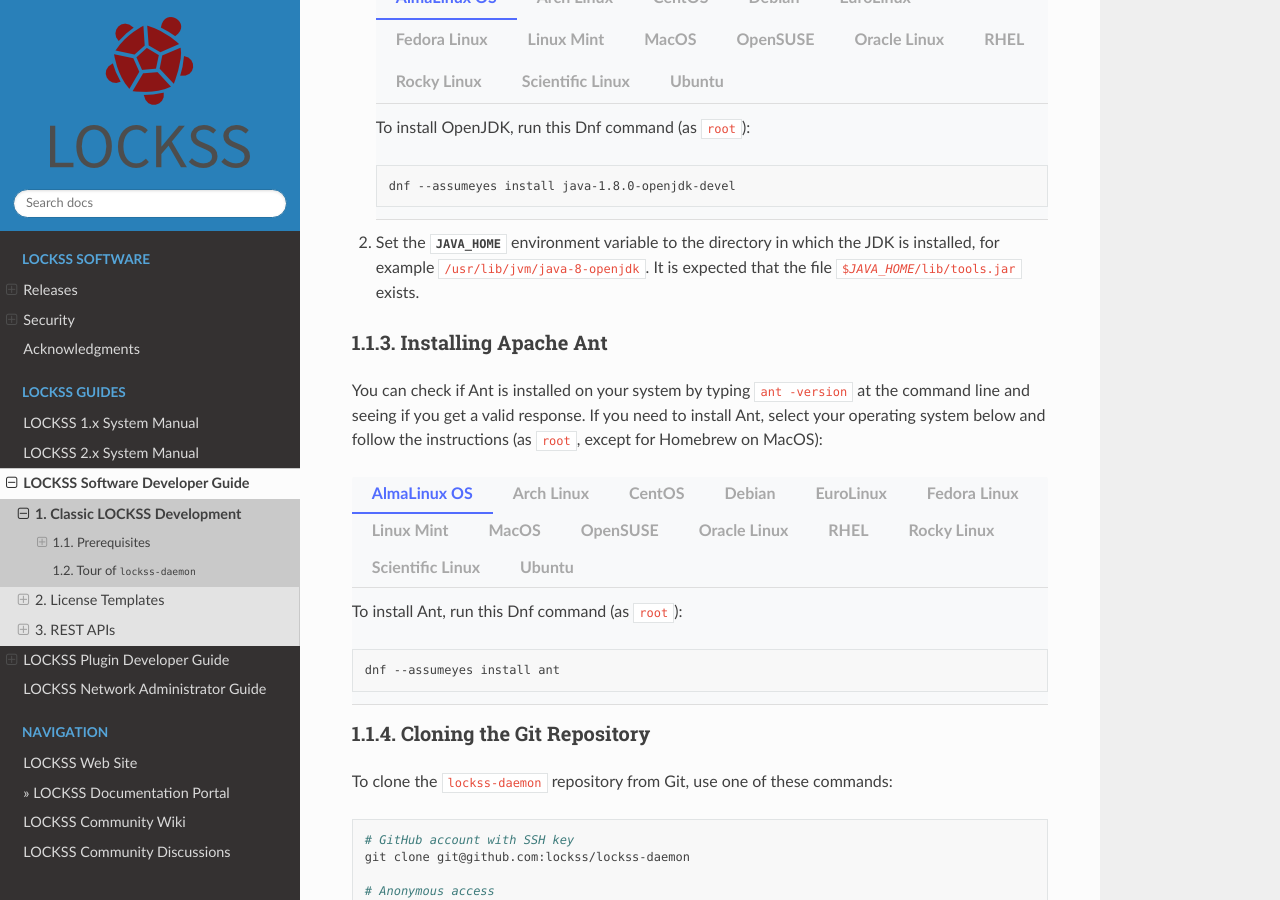
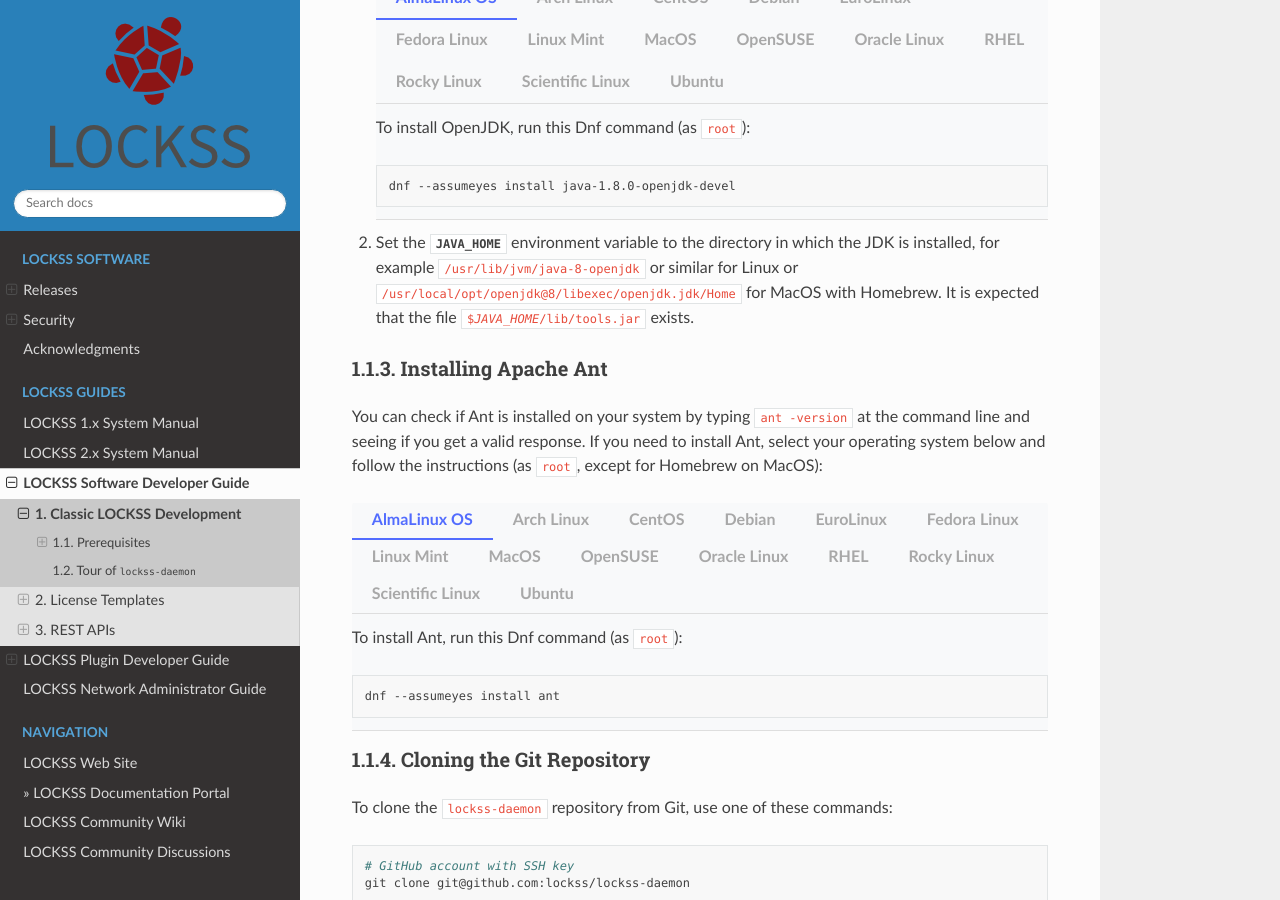
Before and after one commit to lockss/lockss-rtd-portal, a Sphinx documentation site: the page built from docs/software/classic.rst, in a window 1280 px wide and 900 px high, scrolled down 1313 px. Built offline with Sphinx 7.4.7 and the Read the Docs theme 2.0.0, drawn with Linux system fonts in a browser that asks for light colours.

Commit message:
Added a Mac-specific hint.

```diff
--- a/docs/software/classic.rst
+++ b/docs/software/classic.rst
@@ -38,7 +38,7 @@ Installing the Java Development Kit
 
 1. .. include:: openjdk.rst
 
-2. Set the :envvar:`JAVA_HOME` environment variable to the directory in which the JDK is installed, for example :file:`/usr/lib/jvm/java-8-openjdk`. It is expected that the file :file:`${JAVA_HOME}/lib/tools.jar` exists.
+2. Set the :envvar:`JAVA_HOME` environment variable to the directory in which the JDK is installed, for example :file:`/usr/lib/jvm/java-8-openjdk` or similar for Linux or :file:`/usr/local/opt/openjdk@8/libexec/openjdk.jdk/Home` for MacOS with Homebrew. It is expected that the file :file:`${JAVA_HOME}/lib/tools.jar` exists.
 
 Installing Apache Ant
 =====================
```
